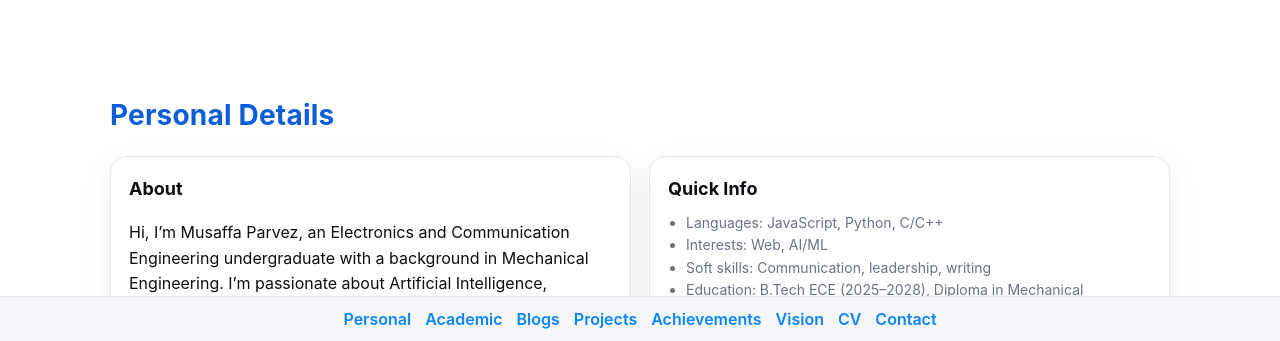
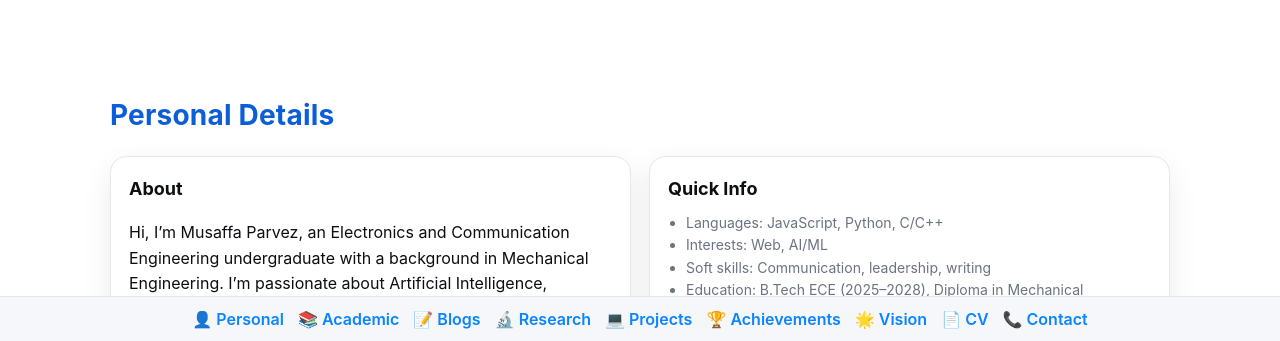
Before and after one commit to AyazParvez/Musaffa-Portfolio, a plain HTML site: page index.html in a window 1280 px wide. Shown: the part 457-798 px from the top of the page. Drawn offline with Linux system fonts and the light colour scheme.

Commit message:
Update index.html

```diff
--- a/index.html
+++ b/index.html
@@ -5,7 +5,7 @@
   <meta charset="utf-8" />
   <meta name="viewport" content="width=device-width, initial-scale=1" />
   <title>Musaffa Parvez — Portfolio</title>
-  <meta name="description" content="Portfolio of Musaffa Parvez — CSE student. Projects, blogs, academics, achievements, vision, and contact." />
+  <meta name="description" content="Portfolio of Musaffa Parvez — ECE student. Projects, blogs, academics, achievements, vision, and contact." />
   <meta name="theme-color" content="#0a84ff" />
   <meta property="og:title" content="Musaffa Parvez — Portfolio" />
   <meta property="og:description" content="Projects, blogs, academics, achievements, vision, and contact." />
@@ -338,6 +338,16 @@ When I’m not coding or studying, you’ll often find me writing, brainstorming
       </div>
     </section>
 
+    <!-- Research Papers -->
+    <section id="research" aria-labelledby="research-title">
+      <h2 class="section-title" id="research-title">Research Papers</h2>
+      <div class="card">
+        <h3>“A Theoretical Study on Antenna Design Trends for 6G Wireless Communication Systems”</h3>
+        <p>This paper presents an in-depth analysis of the emerging trends in antenna design specifically tailored for 6G wireless communication systems. It explores innovative approaches and technologies that aim to enhance the performance and efficiency of antennas in the context of next-generation networks.</p>
+        <a class="btn" href="https://www.academia.edu/143675067/A_Theoretical_Study_on_Antenna_Design_Trends_for_6G_Wireless_Communication_Systems?source=swp_share" target="_blank" rel="noopener">Read Paper</a>
+      </div>
+    </section>
+
     <!-- Projects -->
     <section id="projects" aria-labelledby="projects-title">
       <h2 class="section-title" id="projects-title">Projects</h2>
@@ -480,14 +490,15 @@ When I’m not coding or studying, you’ll often find me writing, brainstorming
   <!-- Sticky Footer Navigation (bottom links to sections) -->
   <footer class="site-footer" role="contentinfo">
     <nav class="foot-nav" aria-label="Section navigation">
-      <a href="#personal">Personal</a>
-      <a href="#academic">Academic</a>
-      <a href="#blogs">Blogs</a>
-      <a href="#projects">Projects</a>
-      <a href="#achievements">Achievements</a>
-      <a href="#vision">Vision</a>
-      <a href="#cv">CV</a>
-      <a href="#contact">Contact</a>
+      <a href="#personal">👤 Personal</a>
+      <a href="#academic">📚 Academic</a>
+      <a href="#blogs">📝 Blogs</a>
+      <a href="#research">🔬 Research</a>
+      <a href="#projects">💻 Projects</a>
+      <a href="#achievements">🏆 Achievements</a>
+      <a href="#vision">🌟 Vision</a>
+      <a href="#cv">📄 CV</a>
+      <a href="#contact">📞 Contact</a>
     </nav>
   </footer>
 
@@ -579,6 +590,7 @@ When I’m not coding or studying, you’ll often find me writing, brainstorming
       });
     });
 
+
     // ========== Blogs Tabs ==========
     const blogTabs = document.querySelectorAll('#blogs .tab');
     const blogPanels = document.querySelectorAll('#blogs .tab-panel');
```
